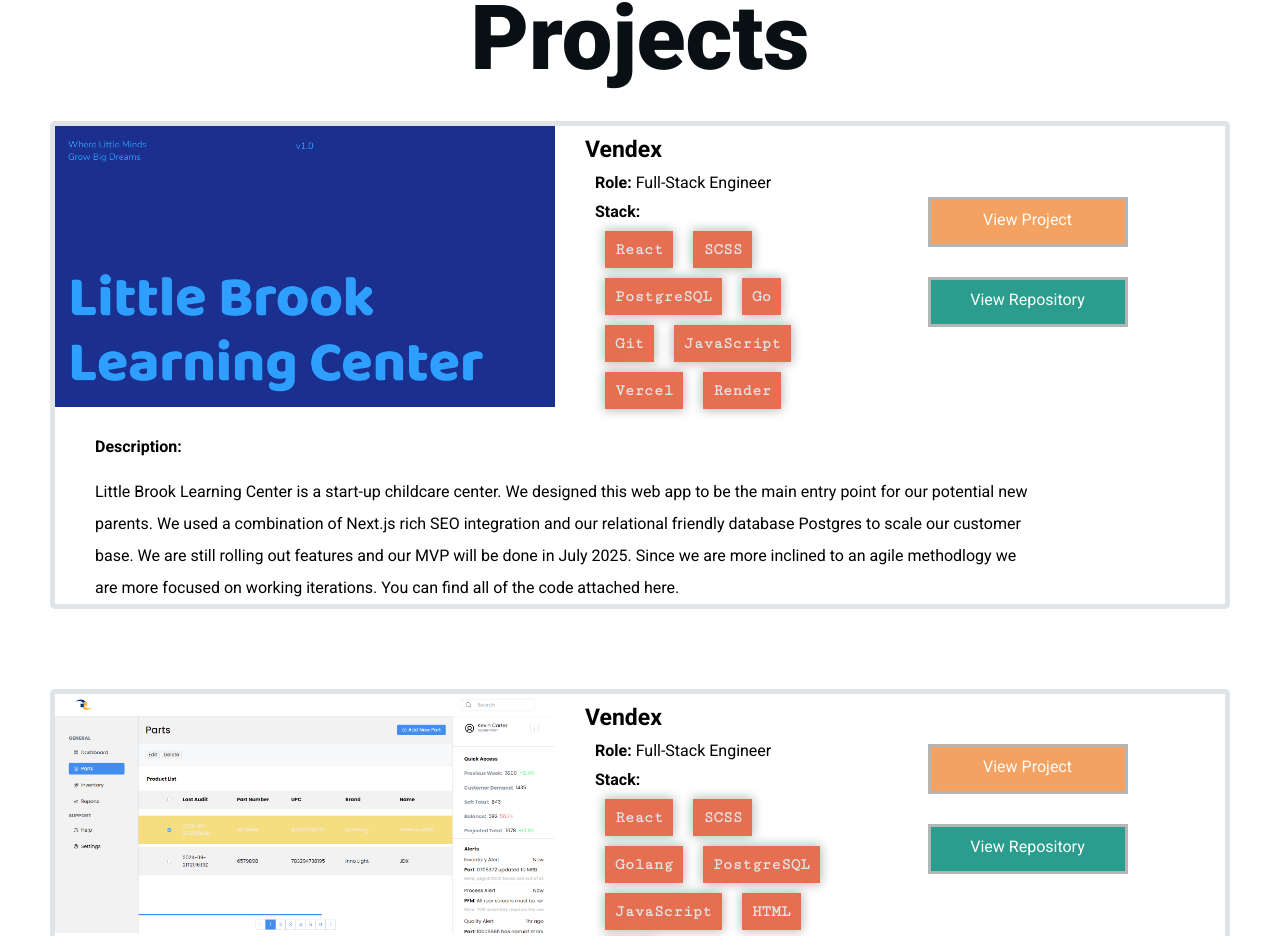
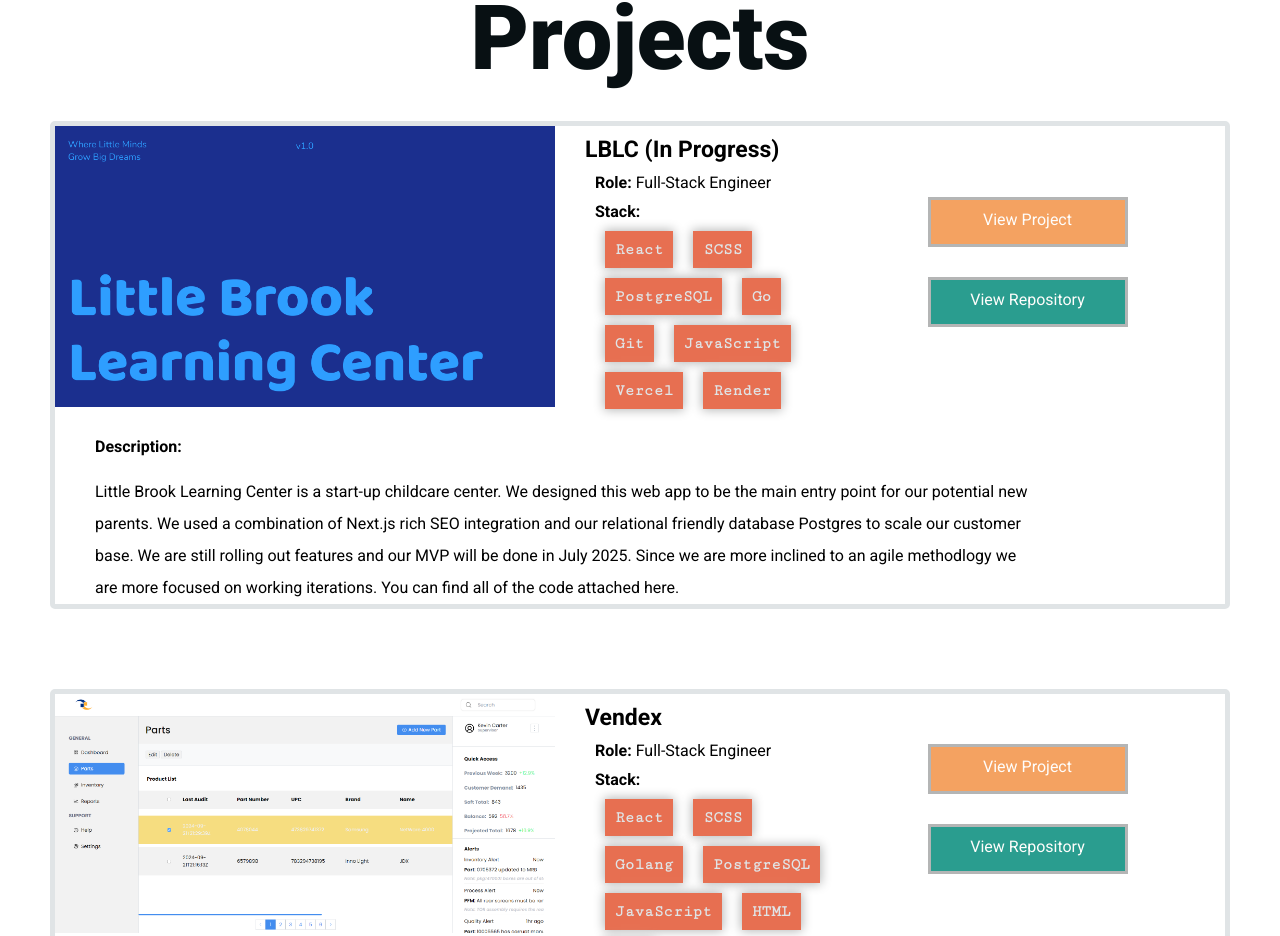
Before and after one commit to kvncrtr/portfolio, a React (Vite) app: page / in a window 1280 px wide. Shown: the part 2439-3375 px from the top of the page. Built offline with nearby package versions, Linux system fonts and the light colour scheme.

Commit message:
update project section

```diff
--- a/src/components/Projects.jsx
+++ b/src/components/Projects.jsx
@@ -31,7 +31,7 @@
                </a>
 
                <div className={'project--specs'}>
-                  <h3>Vendex</h3>
+                  <h3>LBLC (In Progress)</h3>
                   <p className={'project--role'}>
                      <span className={'bold'}>Role:</span> Full-Stack Engineer
                   </p>
@@ -66,10 +66,10 @@
 
                <div className={'project--button-container'}>
                   <div className={'project--button-case'}>
-                     <a className={'project--button'} href={"https://vendex-production.up.railway.app/"} target={'_blank'}>View Project</a>
+                     <a className={'project--button'} href={"https://littlebrooklc.com"} target={'_blank'}>View Project</a>
                   </div>
                   <div className={'project--button-case'}>
-                     <a className={'project--repo-button'} href={"https://github.com/kvncrtr/vendex"} target={'_blank'}>View Repository</a>
+                     <a className={'project--repo-button'} href={"https://github.com/kvncrtr/lblc-frontend"} target={'_blank'}>View Repository</a>
                   </div>
                </div>
             </div>
```
Also changed, not shown: 1 other file (tests, documents, lock files or other folders).
